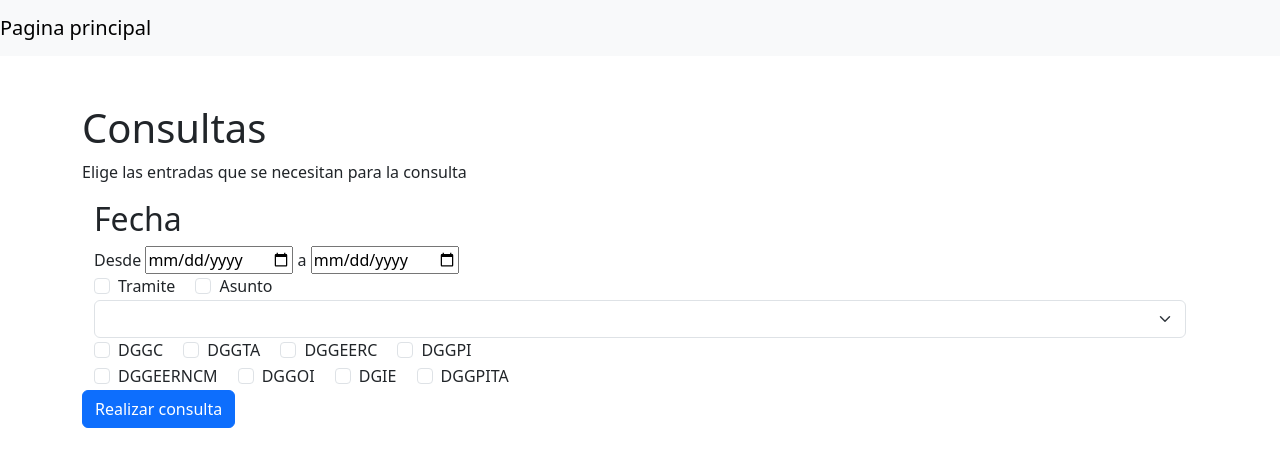
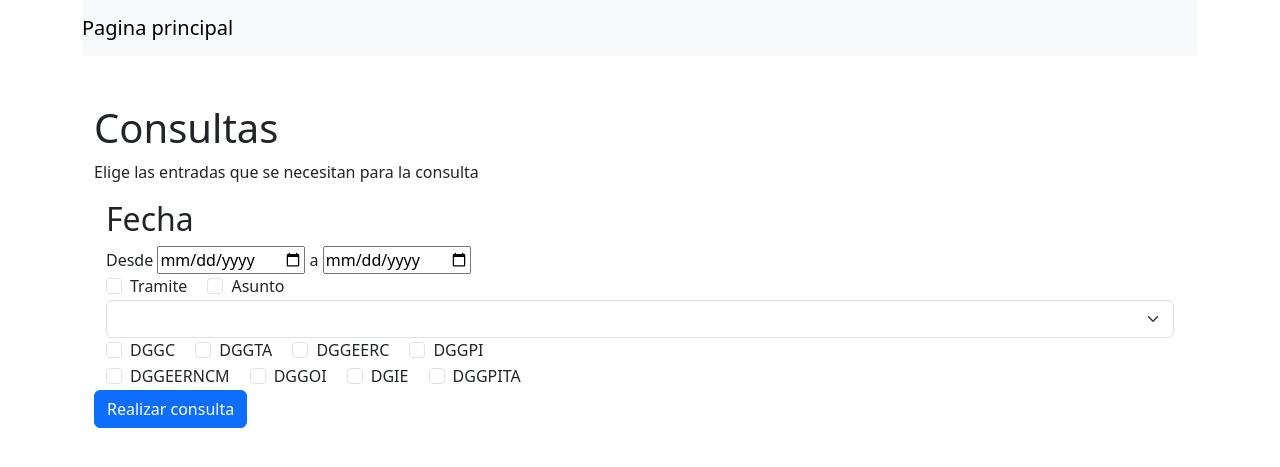
Before and after one commit to Mixcoatl120/consultas, a Flask app: page / in a window 1280 px wide. Shown: the top 467 px of the page. Run offline with Flask 3, Linux system fonts and the light colour scheme; some libraries are stand-ins or nearby versions.

Commit message:
30/08/2023
cambios en el diseño de la interfaz y algunos arreglos con respecto a las consultas

```diff
--- a/templates/base.html
+++ b/templates/base.html
@@ -12,6 +12,7 @@
     {% block styles %}{% endblock %}
 </head>
 <body>
+    <div class="container-sm">
         <nav class="navbar navbar-expand-lg navbar-light bg-light">
             <a class="navbar-brand" href="/">Pagina principal</a>
         </nav>
@@ -20,5 +21,6 @@
         </div>
         <!--Bootstrap -->
         <script src="https://cdn.jsdelivr.net/npm/bootstrap@5.3.1/dist/js/bootstrap.bundle.min.js" integrity="sha384-HwwvtgBNo3bZJJLYd8oVXjrBZt8cqVSpeBNS5n7C8IVInixGAoxmnlMuBnhbgrkm" crossorigin="anonymous"></script>
+    </div>
 </body>
 </html>
--- a/templates/consulta.html
+++ b/templates/consulta.html
@@ -14,6 +14,7 @@
     <script defer src="https://cdn.datatables.net/1.13.6/js/dataTables.bootstrap5.min.js"></script>
     <script defer src="{{ url_for('static', filename='js/tabla.js') }}"></script>
 </head>
+<div>
  <div>
      <p> <a href="{{url_for('Download_File')}}" class="btn btn-primary">Descarga Excel</a></p>
  </div>
@@ -54,4 +55,5 @@
              </tr>
          </tfoot>
      </table>
+ </div>
 {% endblock %}
--- a/templates/home.html
+++ b/templates/home.html
@@ -32,7 +32,7 @@
         </div>
     </div>
 
-    <div class="container">
+    <div class="container-sm">
         <select class="form-select" aria-label="Default select example" name="materia">
             <option selected></option>
             <option value="ATMOSFERA">ATMOSFERA</option>
```
Lines whose indentation alone changed are shown as unchanged.
